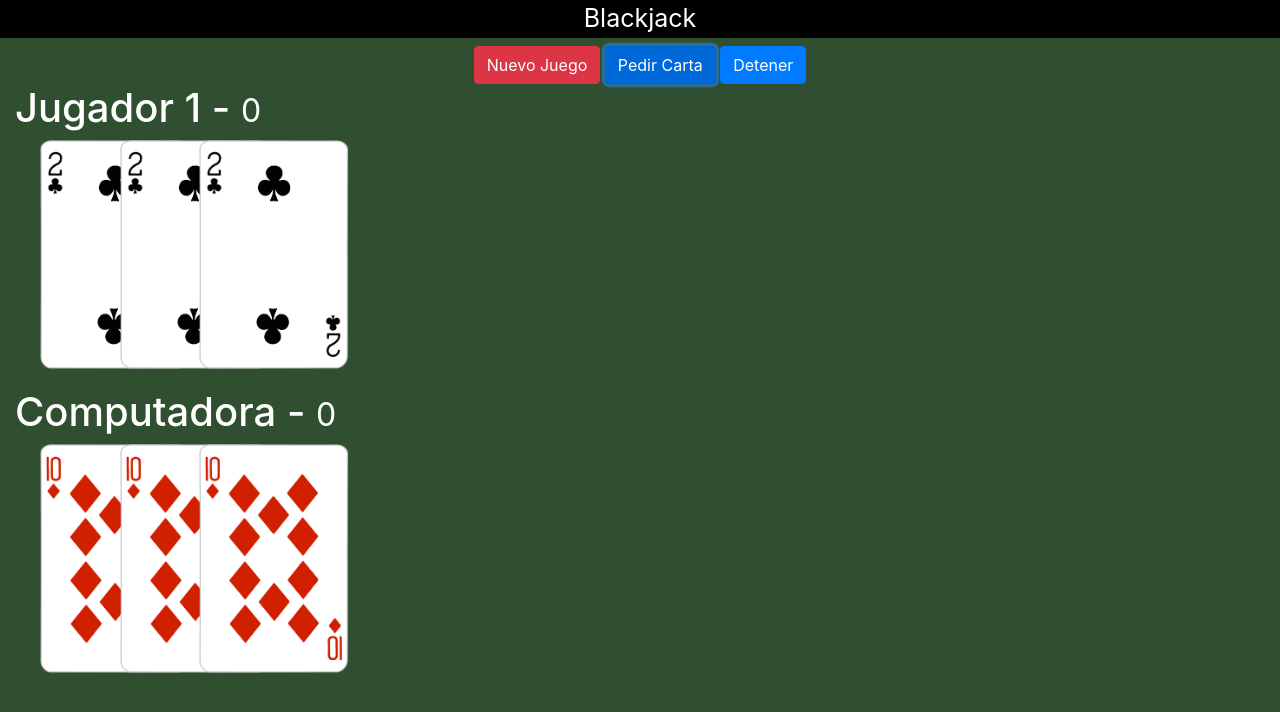
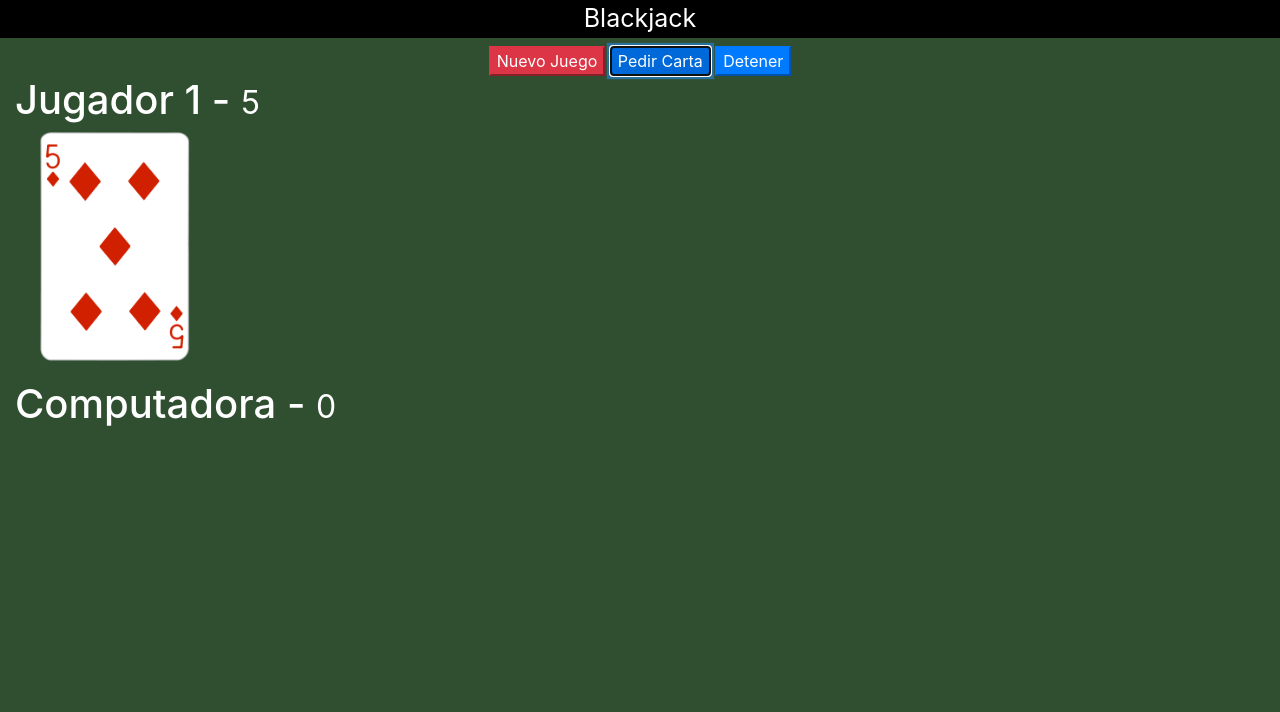
Before and after one commit to danielricgt/blackjack, a plain HTML site: page index.html in a window 1280 px wide. Both pictures are taken after a click on the button "Pedir Carta". Drawn offline with nearby package versions, Linux system fonts and the light colour scheme.

Commit message:
Feature(JS-02): :construction: gamelogic

```diff
--- a/assets/js/juego.js
+++ b/assets/js/juego.js
@@ -4,14 +4,29 @@
 //  2S dos de ESPADAS
 
 let deck = [];
+
+const cartasEspeciales = ["A", "J", "Q", "K"];
 const tipos = ["C", "D", "H", "S"];
-const cartasEspeciales = ["A", "J", "Q", "K"];
+
+let puntosJugador = 0;
+let puntosComputadora = 0;
+
+// Referencias botonos
+
+const btnPedir = document.querySelector("#btnPedir");
+const btnSmall = document.querySelectorAll("small");
+
+// Referencias img cartas
+
+const imgCartaJug = document.querySelector("#jugador-cartas");
+const imgCartaComp = document.querySelector("#computadora-cartas");
+
 // Esta funcion crea un nuevo deck o bajara
 const crearDeck = () => {
   for (let i = 2; i <= 10; i++) for (let tipo of tipos) deck.push(i + tipo);
 
   for (let tipo of tipos) {
-    for (let cartaEspecial of cartasEspeciales) deck.push(tipo + cartaEspecial);
+    for (let cartaEspecial of cartasEspeciales) deck.push(cartaEspecial + tipo);
   }
   // console.log(deck);
   deck = _.shuffle(deck);
@@ -24,11 +39,10 @@ crearDeck();
 // Esta funcion me perite tomar una carta
 const pedirCarta = () => {
   if (deck.length === 0) {
-    throw "No hay cartas en el deck";
+    throw new Error("No hay cartas en el deck");
   }
   const carta = deck.pop();
-  console.log({ carta });
-  console.log(deck);
+
   return carta;
 };
 
@@ -49,5 +63,28 @@ const valorCarta = (carta) => {
   //   console.log(puntos);
 };
 
-const valor = valorCarta(pedirCarta());
-console.log({valor});
+// eventos
+
+btnPedir.addEventListener("click", () => {
+  const carta = pedirCarta();
+  console.log(carta);
+
+  puntosJugador = puntosJugador + valorCarta(carta);
+  console.log(puntosJugador);
+  btnSmall[0].innerText = puntosJugador;
+
+  const imgCarta = document.createElement('img');
+  imgCarta.src = `assets/cartas/${carta}.png`;
+  imgCarta.classList.add('carta');
+  imgCartaJug.append(imgCarta);
+
+if (puntosJugador > 21) {
+  console.warn('Lo siendo mucho perdiste');
+  btnPedir.disabled = true;
+} else if (puntosJugador === 21) {
+  console.warn('21, genial');
+  btnPedir.disabled = true;
+}
+
+
+});
--- a/index.html
+++ b/index.html
@@ -21,9 +21,9 @@ Vkoo8x4CGs03+Hhxv8T/Q5PaXtkKtu6ug5T0eNV6gBiFeWPGFN9Muh0f23Q9Ifjh" crossorigin="a
 
         <div id="divBotones" class="col text-center">
 
-            <button class="btn btn-danger ">Nuevo Juego</button>
-            <button class="btn btn-primary">Pedir Carta</button>
-            <button class="btn btn-primary">Detener</button>
+            <button id="btnNuevo" class=" btn-danger" >Nuevo Juego</button>
+            <button id="btnPedir" class="btn-primary" >Pedir Carta</button>
+            <button id="btnDetener" class="btn-primary" >Detener</button>
 
 
         </div>
@@ -36,9 +36,9 @@ Vkoo8x4CGs03+Hhxv8T/Q5PaXtkKtu6ug5T0eNV6gBiFeWPGFN9Muh0f23Q9Ifjh" crossorigin="a
 
             <h1>Jugador 1 - <small>0</small></h1>
             <div id="jugador-cartas">
+                <!-- <img class="carta" src="assets/cartas/2C.png" alt="">
                 <img class="carta" src="assets/cartas/2C.png" alt="">
-                <img class="carta" src="assets/cartas/2C.png" alt="">
-                <img class="carta" src="assets/cartas/2C.png" alt="">
+                <img class="carta" src="assets/cartas/2C.png" alt=""> -->
             </div>
 
         </div>
@@ -51,9 +51,8 @@ Vkoo8x4CGs03+Hhxv8T/Q5PaXtkKtu6ug5T0eNV6gBiFeWPGFN9Muh0f23Q9Ifjh" crossorigin="a
 
             <h1>Computadora - <small>0</small></h1>
             <div id="computadora-cartas">
-                <img class="carta" src="assets/cartas/10D.png" alt="">
-                <img class="carta" src="assets/cartas/10D.png" alt="">
-                <img class="carta" src="assets/cartas/10D.png" alt="">
+                <!-- <img class="carta" src="assets/cartas/10D.png" alt=""> -->
+
             </div>
 
         </div>
```
